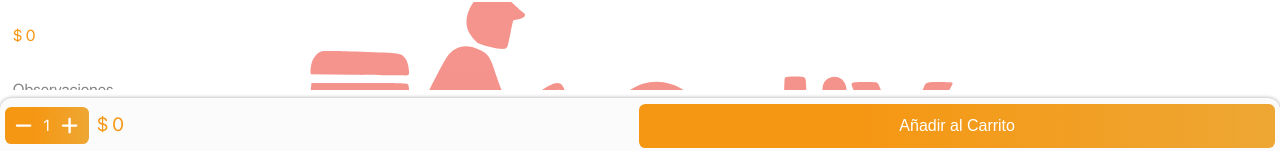
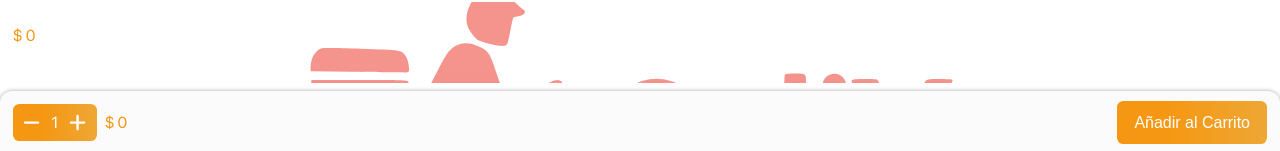
Before and after one commit to Cali-Ya/caliya.front.app, a React (Vite) app: page /buy_product in a window 1280 px wide. Shown: the part 646-797 px from the top of the page. Built offline with nearby package versions, Linux system fonts and the light colour scheme; no server answers.

Commit message:
refactor: ajustar estilos y estructura del pie de página en BuyProduct, mejorar la presentación del botón y total de compra

```diff
--- a/src/components/button_components/button_primary/primary_button_component.css
+++ b/src/components/button_components/button_primary/primary_button_component.css
@@ -1,6 +1,5 @@
 .primary_button_component {
   width: 100%;
-  height: 100%;
   padding: 0.8em 0.6em;
   color: var(--active-color-white);
   background: var(--background-linear-primary);
--- a/src/features/stores/layout/buy_product/BuyProduct.jsx
+++ b/src/features/stores/layout/buy_product/BuyProduct.jsx
@@ -166,7 +166,9 @@ const BuyProduct = () => {
         )}
       </section>
 
+      {/* footer */}
       <footer className="footer_buy_product">
+        {/* total buy product */}
         <article className="total_buy_product">
           <div className="add_product_container">
             <FaMinus
@@ -179,10 +181,14 @@ const BuyProduct = () => {
 
           <p className="total_price">$ {preTotalPrice}</p>
         </article>
-        <PrimaryButtonComponent
-          text="Añadir al Carrito"
-          onClick={handleAddToCart}
-        />
+
+        {/* button */}
+        <div className="footer_buy_product__content_button">
+          <PrimaryButtonComponent
+            text="Añadir al Carrito"
+            onClick={handleAddToCart}
+          />
+        </div>
       </footer>
     </aside>
   );
--- a/src/features/stores/layout/buy_product/buy_product.css
+++ b/src/features/stores/layout/buy_product/buy_product.css
@@ -64,19 +64,17 @@
   }
   .footer_buy_product {
     display: flex;
-    width: 100vw;
-    z-index: 1100;
-    padding: 0.4em 0.3em;
+    align-items: center;
+    justify-content: space-between;
+    padding: 0.6em 0.8em;
     background-color: var(--active-color-light);
     box-shadow: var(--shadow);
     border-radius: 12px 12px 0 0;
-    gap: 0.5em;
 
     .total_buy_product {
       display: flex;
       flex-wrap: wrap;
       align-items: center;
-      width: 100%;
       gap: 0.5em;
       border-radius: var(--border-radius);
 
@@ -99,9 +97,15 @@
       }
 
       .total_price {
-        font-size: 1.2em;
+        font-size: 1em;
         color: var(--active-color-primary);
       }
+    }
+
+    .footer_buy_product__content_button {
+      width: 150px;
+      display: flex;
+      align-items: flex-end;
     }
   }
 }
```
